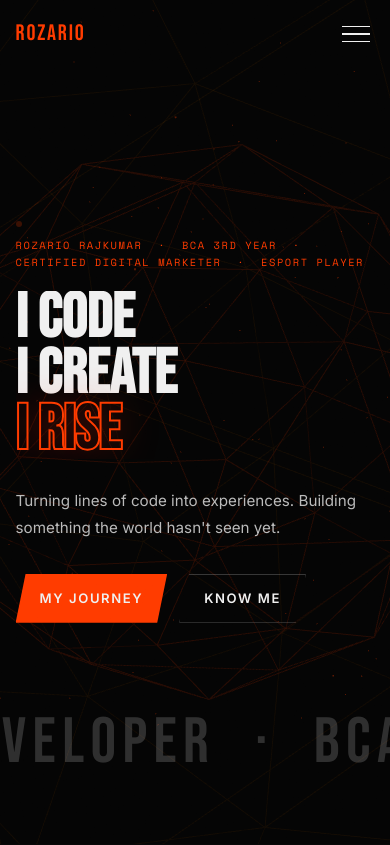
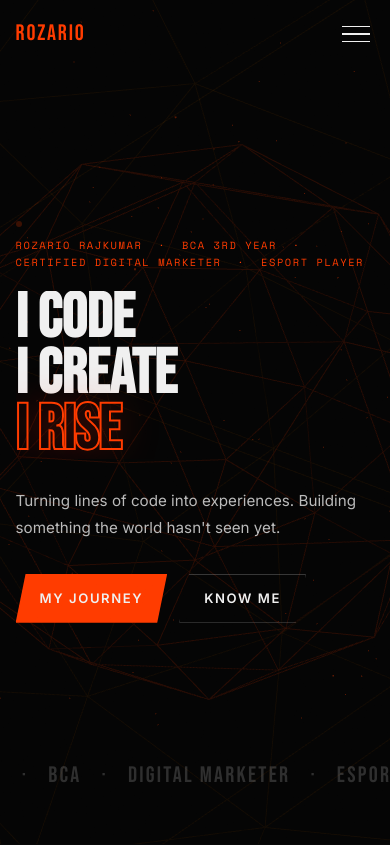
Before and after one commit to RKGSERVER/Portfolio, a React (Vite) app: page / in a window 390 px wide. Shown: the top 845 px of the page. Built offline with nearby package versions, Linux system fonts and the light colour scheme.

Commit message:
fix: marquee font size smaller on mobile so full words show

```diff
--- a/src/components/Hero.css
+++ b/src/components/Hero.css
@@ -123,4 +123,9 @@
   .scroll-mouse { display: none; }
   /* marquee more visible on mobile */
   .marquee-bg { opacity: 0.18; bottom: 50px; }
+  .marquee-track {
+    font-size: clamp(1.4rem, 5vw, 2rem);
+    gap: 20px;
+    animation-duration: 14s;
+  }
 }
```
